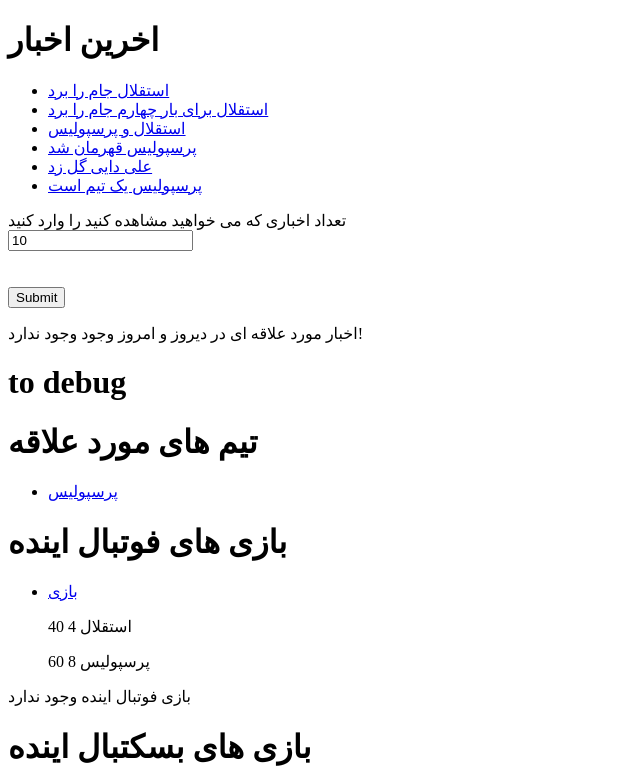
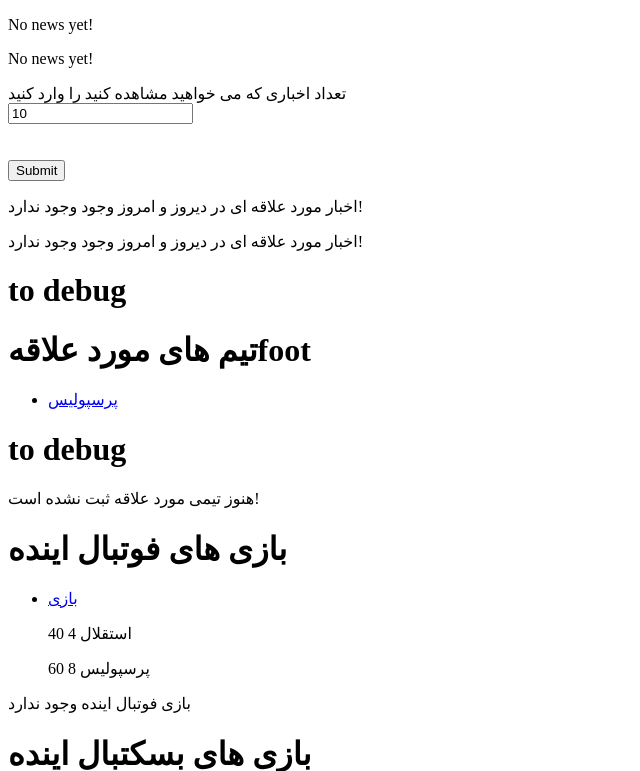
Before and after one commit to mahsirat-atiye/SportsPortalProjectAPI, a Django app: page / in a window 1280 px wide. Shown: the top 771 px of the page, without its empty margins (0-640 px from the left). Run offline with Django 3.2, Linux system fonts and the light colour scheme; a user stored in the database is signed in; data comes from the database, SQL or seed files in the repository; tables that the repository leaves empty hold one stand-in row (values such as "Sample post").

Commit message:
ریفکتور

```diff
--- a/sport/templates/sport/general_home_page.html
+++ b/sport/templates/sport/general_home_page.html
@@ -5,10 +5,28 @@
     <title>Recent General News</title>
 </head>
 <body>
-{% if recent_news %}
-<h1>اخرین اخبار</h1>
+{% if recent_football_news  %}
+<h1>اخرین اخبارfoot</h1>
     <ul>
-        {% for n in recent_news %}
+        {% for n in recent_football_news  %}
+            <li>
+
+                                <a href="{% url 'sport:news-detail' n.id %}">
+                                    {{ n.title }}
+                                </a>
+
+            </li>
+        {% endfor %}
+    </ul>
+{% else %}
+    <p>
+        No news yet!
+    </p>
+{% endif %}
+{% if recent_basketball_news  %}
+<h1>اخرین اخبارbasket </h1>
+    <ul>
+        {% for n in recent_basketball_news  %}
             <li>
 
                                 <a href="{% url 'sport:news-detail' n.id %}">
@@ -24,7 +42,7 @@
     </p>
 {% endif %}
 
-<form action="{% url 'home' %}" method="post">
+<form action="{% url 'sport:home' %}" method="post">
     {% csrf_token %}
     تعداد اخباری که می خواهید مشاهده کنید را وارد کنید
     <br>
@@ -36,10 +54,29 @@
 
 
 
-{% if favorite_news %}
-<h1>اخرین اخبار مورد علاقه</h1>
+{% if favorite_football_news %}
+<h1>اخرین اخبار مورد علاقه foot</h1>
     <ul>
-        {% for n in favorite_news %}
+        {% for n in favorite_football_news %}
+            <li>
+
+                                <a href="{% url 'sport:news-detail' n.id %}">
+                                    {{ n.title }}
+                                </a>
+
+            </li>
+        {% endfor %}
+    </ul>
+{% else %}
+    <p>
+        اخبار مورد علاقه ای در دیروز و امروز وجود وجود ندارد!
+    </p>
+{% endif %}
+
+{% if favorite_basketball_news %}
+<h1>اخرین اخبار مورد علاقه basket</h1>
+    <ul>
+        {% for n in favorite_basketball_news %}
             <li>
 
                                 <a href="{% url 'sport:news-detail' n.id %}">
@@ -56,13 +93,31 @@
 {% endif %}
 
 <h1>to debug</h1>
-{% if teams %}
-    <h1>تیم های مورد علاقه</h1>
+{% if football_teams %}
+    <h1>تیم های مورد علاقهfoot </h1>
     <ul>
-        {% for t in teams %}
+        {% for t in football_teams %}
             <li>
 
                                 <a href="{% url 'sport:football-team-detail' t.id %}">
+                                    {{ t.name }}
+                                </a>
+
+
+            </li>
+        {% endfor %}
+    </ul>
+{% else %}
+    <p>هنوز تیمی مورد علاقه ثبت نشده است!</p>
+{% endif %}
+<h1>to debug</h1>
+{% if basketball_teams %}
+    <h1>تیم های مورد علاقه basket </h1>
+    <ul>
+        {% for t in basketball_teams %}
+            <li>
+
+                                <a href="{% url 'sport:basketball-team-detail' t.id %}">
                                     {{ t.name }}
                                 </a>
 
--- a/sport/views/general_views.py
+++ b/sport/views/general_views.py
@@ -41,10 +41,14 @@
 
 
 def recent_general_news_games(request):
-    news = News.objects.filter(publish_date__lte=timezone.now()).filter(
+    football_news = News.objects.filter(type__exact='F').filter(publish_date__lte=timezone.now()).filter(
         publish_date__gte=timezone.now() - datetime.timedelta(days=2)).order_by('-publish_date')
 
-    teams = request.user.footballteam_set.all()  # for debug
+    basketball_news = News.objects.filter(type__exact='B').filter(publish_date__lte=timezone.now()).filter(
+        publish_date__gte=timezone.now() - datetime.timedelta(days=2)).order_by('-publish_date')
+
+    football_teams = request.user.footballteam_set.all()  # for debug
+    basketball_teams = request.user.basketballplayer_set.all()
 
     f1_ = request.user.footballteam_set.all()
     f2_ = request.user.footballplayer_set.all()
@@ -76,30 +80,45 @@
         date__lte=timezone.now() + datetime.timedelta(days=1)).order_by('-date')[:10]
 
     # news
-    favorite_news = get_related_news_by_all_criteria(news, *favorites)
-
+    favorite_football_news = get_related_news_by_all_criteria(football_news, *favorites)
+    favorite_basketball_news = get_related_news_by_all_criteria(basketball_news, *favorites)
     if request.POST:
         n = int(request.POST['number'])
-        recent_news = News.objects.filter(publish_date__lte=timezone.now()).order_by('-publish_date')[:n]
+        recent_football_news = News.objects.filter(type__exact='F').filter(publish_date__lte=timezone.now()).order_by(
+            '-publish_date')[:n]
+        recent_basketball_news = News.objects.filter(type__exact='B').filter(publish_date__lte=timezone.now()).order_by(
+            '-publish_date')[:n]
+
     else:
-        recent_news = News.objects.filter(publish_date__lte=timezone.now()).order_by('-publish_date')[:10]
+        recent_football_news = News.objects.filter(type__exact='F').filter(publish_date__lte=timezone.now()).order_by(
+            '-publish_date')[:10]
+        recent_basketball_news = News.objects.filter(type__exact='B').filter(publish_date__lte=timezone.now()).order_by(
+            '-publish_date')[:10]
 
     context = {
-        'recent_news': recent_news,
-        'favorite_news': favorite_news,
-        'teams': teams,
+        'recent_football_news ': recent_football_news,
+        'recent_basketball_news': recent_basketball_news,
+
+        'favorite_football_news': favorite_football_news,
+        'favorite_basketball_news': favorite_basketball_news,
+
+        'football_teams': football_teams,
+        'basketball_teams': basketball_teams,
+
         'future_football_games': future_football_games,
         'future_basketball_games': future_basketball_games,
+
         'football_games': football_games,
         'basketball_games': basketball_games,
+
         'favorite_football_games': favorite_football_games,
         'favorite_basketball_games': favorite_basketball_games
 
     }
     return render(request, 'sport/general_home_page.html', context)
 
+
 #  ---------------------------------------------------------------------------------------
-
 
 
 def get_events_by_game_and_team(game, team):
```
